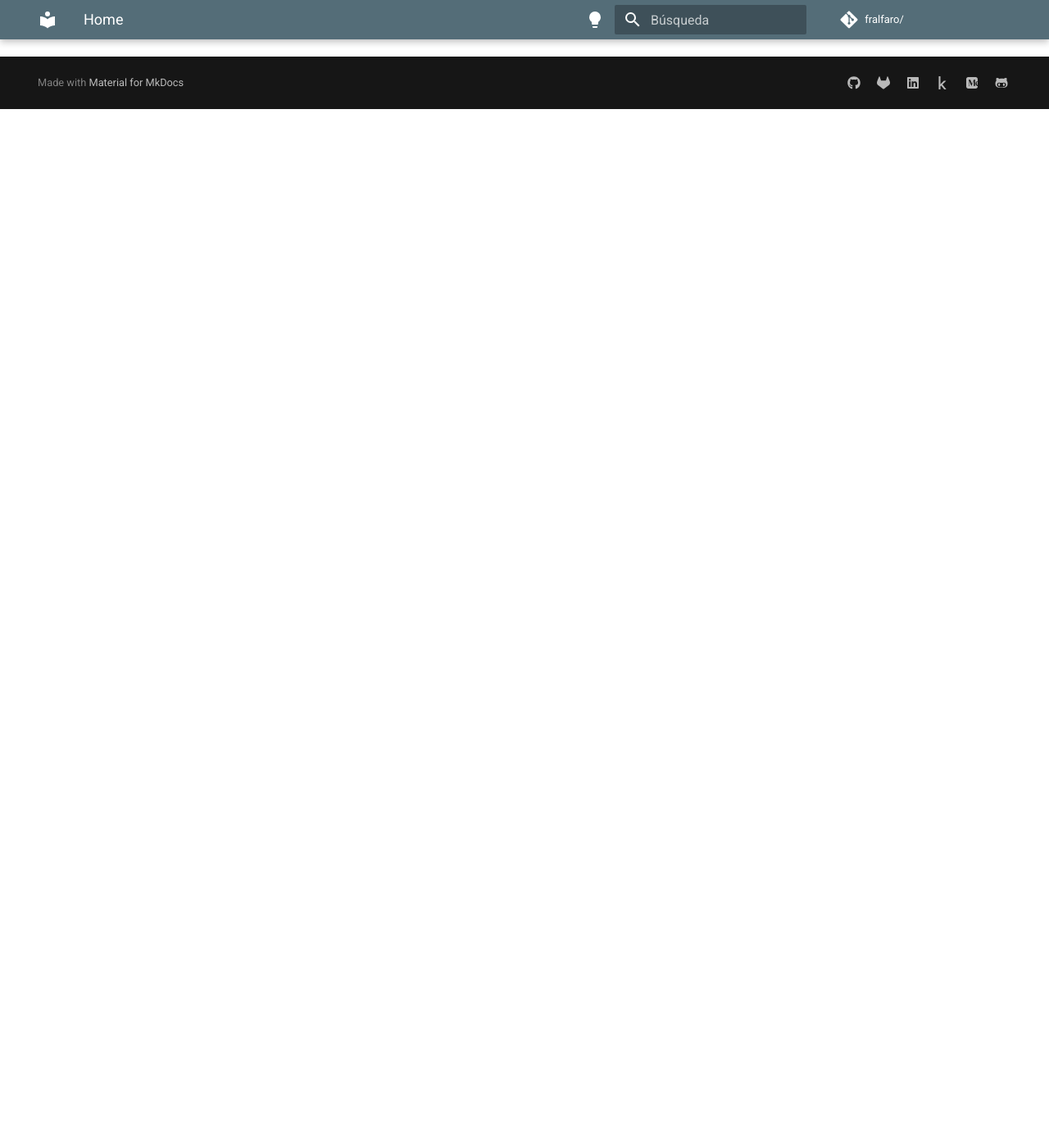
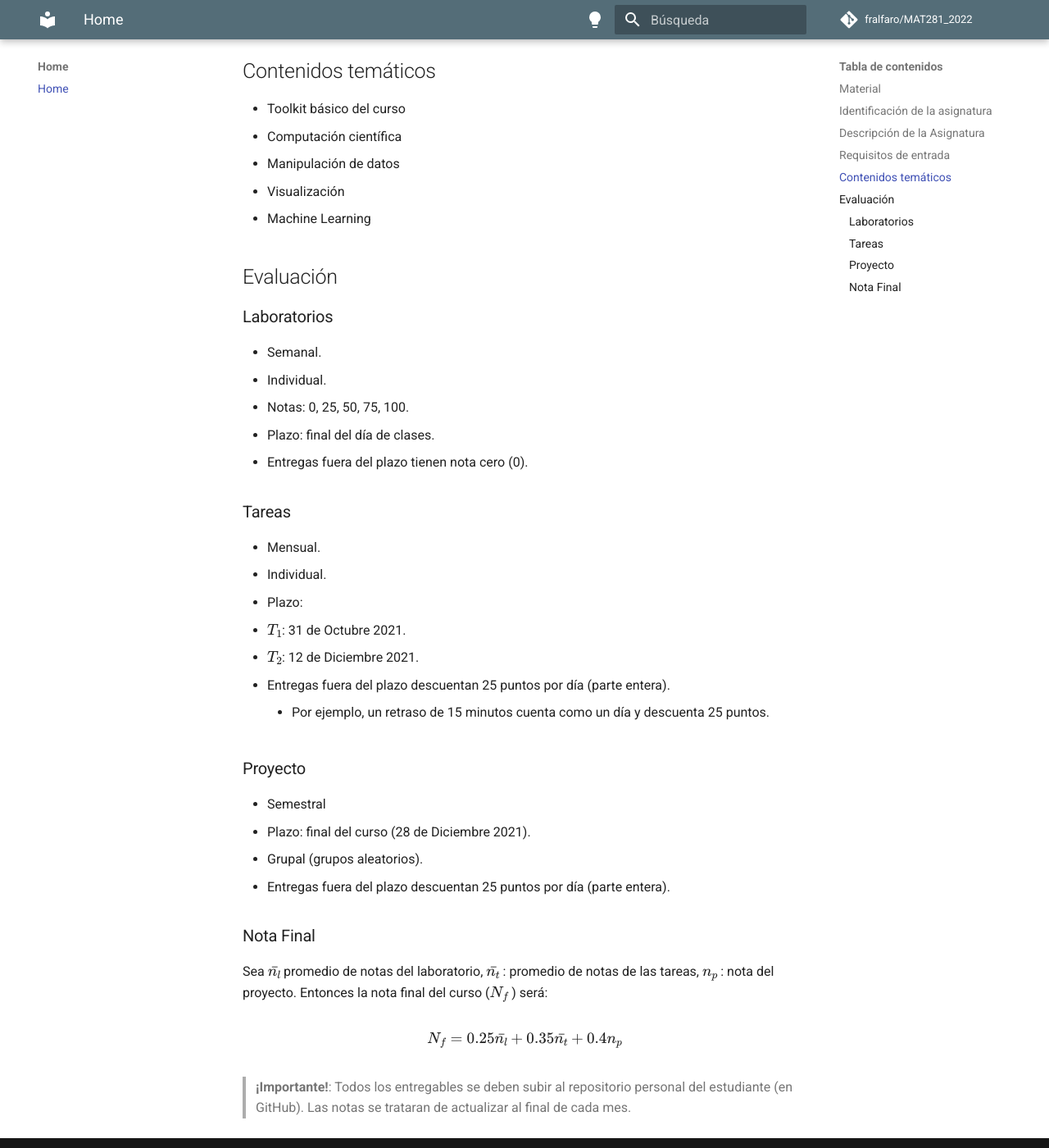
Before and after one commit to fralfaro/MAT281_2022, an MkDocs documentation site: the page built from docs/index.md, in a window 1280 px wide and 1400 px high, scrolled down 1267 px. Shown: the whole window at 82% size. Built offline with MkDocs 1.6.1 and Material for MkDocs 9.7.7, drawn with Linux system fonts in a browser that asks for light colours; comment, search, counter and statistics services are not loaded; some of the changed text lies outside the part shown.

````diff
--- a/docs/index.md
+++ b/docs/index.md
@@ -1,18 +1,77 @@
 # Home
-![example workflow](https://github.com/fralfaro/<PROJECT>/actions/workflows/documentation.yml/badge.svg)
-<a href="https://fralfaro.github.io/<PROJECT>/"><img alt="Link a la Documentación" src="https://img.shields.io/badge/docs-link-brightgreen"></a>
+![example workflow](https://github.com/fralfaro/MAT281_2022/actions/workflows/documentation.yml/badge.svg)
+<a href="https://fralfaro.github.io/MAT281_2022/"><img alt="Link a la Documentación" src="https://img.shields.io/badge/docs-link-brightgreen"></a>
 
 
-<PROJECT DESCRIPTION>
+MAT281 - Aplicaciones de la Matemática en la Ingeniería
+
 
 ## Material
 
-El material está disponible en el siguiente [repositorio](https://github.com/fralfaro/<PROJECT>), para obtener el código de fuente basta con que ejecutes el siguiente comando:
+El material está disponible en el siguiente [repositorio](https://github.com/fralfaro/MAT281_2022), para obtener el código de fuente basta con que ejecutes el siguiente comando:
 
 ```
-https://github.com/fralfaro/<PROJECT>
+https://github.com/fralfaro/MAT281_2022
 ```
+
+## Identificación de la asignatura
+
+* **Asignatura**: Aplicaciones a la Matemática
+* **Sigla**: MAT281
+* **Prerrequisitos**: Ninguno
+* **Unidad Académica que lo imparte**: Deparatamento de matemáticas
+* **Eje formativo** :Ingeniería Aplicada e Integración
+
+## Descripción de la Asignatura
+
+El estudiante adquiere competencias/destrezas básicas como Data Scientist (ocupando el lenguaje de programación Python).
+
+## Requisitos de entrada
+
+* Utiliza comprende conceptos básicos de Cálculo-Algebra, Probabilidad-Estadística y Optimización.
+* Utiliza comprende conceptos básicos de Python.
 
 ## Contenidos temáticos
 
-*
+* Toolkit básico del curso
+* Computación científica
+* Manipulación de datos
+* Visualización
+* Machine Learning
+
+
+## Evaluación
+
+### Laboratorios
+- Semanal.
+- Individual.
+- Notas: 0, 25, 50, 75, 100.
+- Plazo: final del día de clases.
+- Entregas fuera del plazo tienen nota cero (0).
+
+
+### Tareas
+- Mensual.
+- Individual.
+- Plazo:
+  - $T_1$: 31 de Octubre 2021.
+  - $T_2$: 12 de Diciembre 2021.
+- Entregas fuera del plazo descuentan 25 puntos por día (parte entera).
+    - Por ejemplo, un retraso de 15 minutos cuenta como un día y descuenta 25 puntos.
+
+
+### Proyecto
+- Semestral
+- Plazo: final del curso (28 de Diciembre 2021).
+- Grupal (grupos aleatorios).
+- Entregas fuera del plazo descuentan 25 puntos por día (parte entera).
+
+### Nota Final
+Sea $\bar{n_l}$ promedio de notas del laboratorio, $\bar{n_t}$ : promedio de notas de las
+tareas, $n_p$ : nota del proyecto. Entonces la nota final del curso ($N_f$ ) será:
+
+$$
+N_f = 0.25\bar{n_l} + 0.35\bar{n_t} + 0.4n_p
+$$
+
+> **¡Importante!**: Todos los entregables se deben subir al repositorio personal del estudiante (en GitHub). Las notas se trataran de actualizar al final de cada mes.
--- a/mkdocs.yml
+++ b/mkdocs.yml
@@ -2,13 +2,13 @@
 
 # Project information
 site_name: Home
-site_url: https://github.com/fralfaro/<PROJECT>
+site_url: https://github.com/fralfaro/MAT281_2022
 site_author: Francisco Alfaro
 site_description:
 
 # Repository
-repo_name: fralfaro/<PROJECT>
-repo_url: https://github.com/fralfaro/<PROJECT>
+repo_name: fralfaro/MAT281_2022
+repo_url: https://github.com/fralfaro/MAT281_2022
 edit_uri: ''
 
 
````
Also changed, not shown: README.md (+62 -5 lines).
